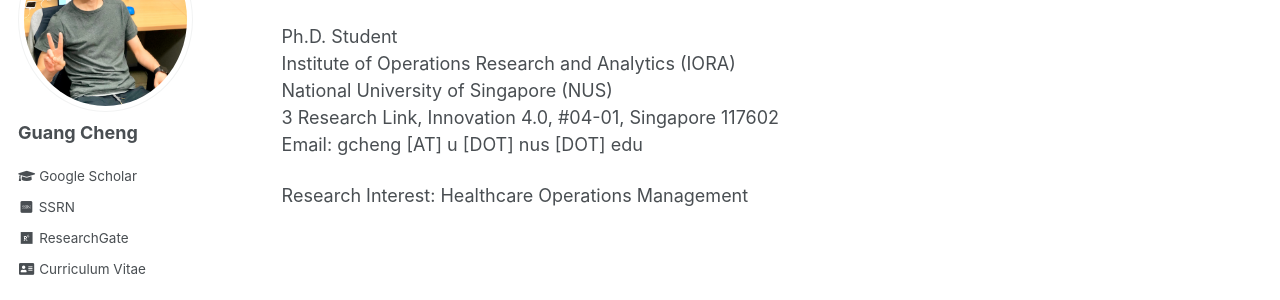
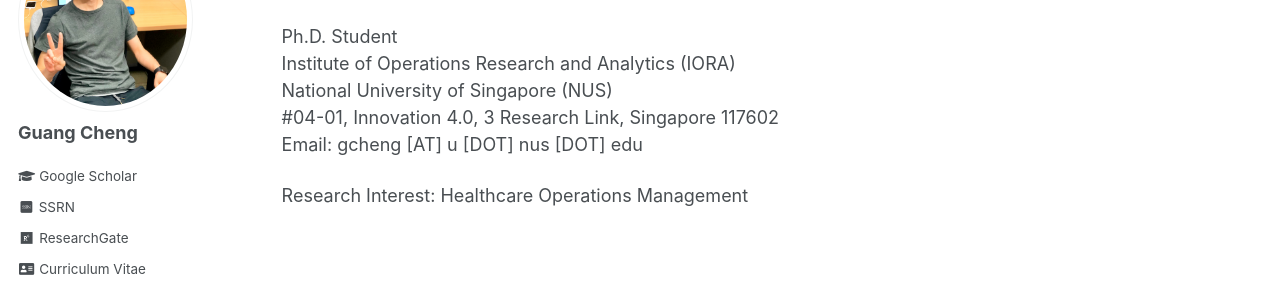
Before and after one commit to gcheng-nus/gcheng-nus.github.io, a Jekyll site: the page built from _pages/about.md, in a window 1280 px wide. Shown: the part 191-491 px from the top of the page. Built offline with Jekyll 4.4.1, drawn with Linux system fonts in a browser that asks for light colours; some web fonts are replaced.

Commit message:
revise address

```diff
--- a/_pages/about.md
+++ b/_pages/about.md
@@ -12,7 +12,7 @@
 Ph.D. Student
 Institute of Operations Research and Analytics (IORA)
 National University of Singapore (NUS)
-3 Research Link, Innovation 4.0, #04-01, Singapore 117602
+#04-01, Innovation 4.0, 3 Research Link, Singapore 117602
 Email: gcheng [AT] u [DOT] nus [DOT] edu
 
 Research Interest: Healthcare Operations Management
```
